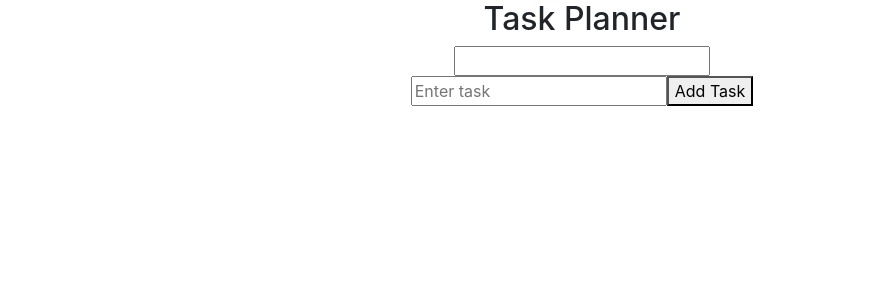
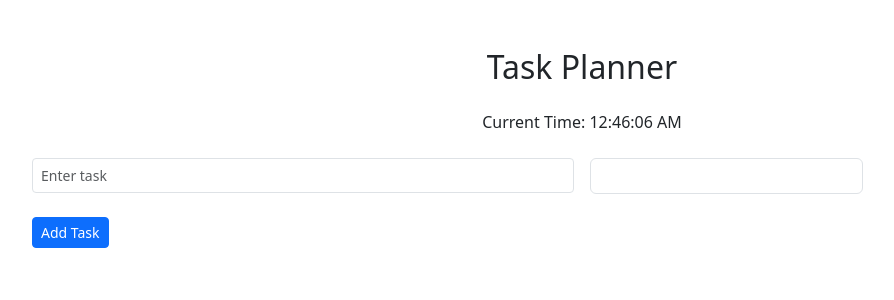
Before and after one commit to cyborgmachine/task-planner-app, a React (Create React App) app: page / in a window 1280 px wide. Shown: the top 300 px of the page, without its empty margins (58-952 px from the left). Built offline with nearby package versions, Linux system fonts and the light colour scheme.

Commit message:
Added styles for objects and buttons

```diff
--- a/package.json
+++ b/package.json
@@ -6,10 +6,12 @@
     "@testing-library/jest-dom": "^5.16.5",
     "@testing-library/react": "^13.4.0",
     "@testing-library/user-event": "^13.5.0",
+    "bootstrap": "^5.3.0",
     "react": "^18.2.0",
     "react-datepicker": "^4.14.1",
     "react-dom": "^18.2.0",
     "react-scripts": "5.0.1",
+    "sass": "^1.63.6",
     "web-vitals": "^2.1.4"
   },
   "scripts": {
--- a/src/App.js
+++ b/src/App.js
@@ -6,7 +6,6 @@ function App() {
   return (
     <div className="App">
 <TaskPlanner/>
-
     </div>
   );
 }
--- a/src/components/TaskPlanner.jsx
+++ b/src/components/TaskPlanner.jsx
@@ -1,12 +1,22 @@
-import React, { useState } from 'react';
+import React, { useState, useEffect } from 'react';
 import DatePicker from 'react-datepicker';
 import 'react-datepicker/dist/react-datepicker.css';
+import 'bootstrap/dist/css/bootstrap.min.css';
+import './TaskPlanner.scss';
 
 const TaskPlanner = () => {
   const [selectedDate, setSelectedDate] = useState(null);
   const [tasksByDate, setTasksByDate] = useState({});
   const [taskText, setTaskText] = useState('');
   const [editingTaskId, setEditingTaskId] = useState(null);
+  const [currentTime, setCurrentTime] = useState(new Date());
+
+  useEffect(() => {
+    const timer = setInterval(() => setCurrentTime(new Date()), 1000);
+    return () => {
+      clearInterval(timer);
+    };
+  }, []);
 
   const handleDateChange = (date) => {
     setSelectedDate(date);
@@ -62,25 +72,35 @@ const TaskPlanner = () => {
   };
 
   return (
-    <div>
-      <h2>Task Planner</h2>
-      <DatePicker selected={selectedDate} onChange={handleDateChange} />
-      <div>
-        <input
+    <div className='container mt-5'>
+      <h2 className='mb-4'>Task Planner</h2>
+      <div>Current Time: {currentTime.toLocaleTimeString()}</div>
+
+      <div className='d-flex justify-content-center mt-3 mb-4'>
+
+      <div className="input-group input-group-sm custom-input-group">
+        <input className="form-control m-2 custom-input" aria-label="Sizing example input" aria-describedby="inputGroup-sizing-sm"
           type="text"
           value={taskText}
           onChange={(e) => setTaskText(e.target.value)}
           placeholder="Enter task"
-        />
-        {!editingTaskId ? (
-          <button onClick={handleAddTask}>Add Task</button>
+        /> </div>
+         <div className="input-group input-group-sm custom-input-group" style={{ zIndex: 100 }}>
+      <DatePicker className="form-control m-2 custom-input" aria-label="Sizing example input" aria-describedby="inputGroup-sizing-sm"
+        selected={selectedDate}
+        onChange={handleDateChange}
+        dateFormat="EEE MMM dd yyyy"/> </div>
+         </div>
+         <div className='d-flex justify-content-start'>
+      {!editingTaskId ? (
+          <button className='btn btn-primary btn-sm m-2' onClick={handleAddTask}>Add Task</button>
         ) : (
-          <button onClick={handleUpdateTask}>Update Task</button>
+          <button className='btn btn-primary btn-sm m-2' onClick={handleUpdateTask}>Update Task</button>
         )}
-      </div>
+        </div>
       {selectedDate && (
         <div>
-          <h3>Tasks for {selectedDate.toISOString().split('T')[0]}</h3>
+          <h3>Tasks for {selectedDate.toDateString()}</h3>
           {tasksByDate[selectedDate.toISOString().split('T')[0]]?.map((task) => (
             <div key={task.id}>
               {editingTaskId === task.id ? (
@@ -90,19 +110,21 @@ const TaskPlanner = () => {
                   onChange={(e) => setTaskText(e.target.value)}
                 />
               ) : (
-                <span style={{ textDecoration: task.done ? 'line-through' : 'none' }}>{task.task}</span>
+                <span style={{ textDecoration: task.done ? 'line-through' : 'none' }}>
+                  {task.task}
+                </span>
               )}
               {!editingTaskId && (
-                <button onClick={() => handleToggleTask(task.date, task.id)}>
+                <button className='btn btn-success btn-sm m-2' onClick={() => handleToggleTask(task.date, task.id)}>
                   {task.done ? 'Undone' : 'Done'}
                 </button>
               )}
               {editingTaskId === task.id ? (
-                <button onClick={handleUpdateTask}>Save</button>
+                <button className='btn btn-primary btn-sm m-2' onClick={handleUpdateTask}>Save</button>
               ) : (
-                <button onClick={() => handleEditTask(task.id)}>Edit</button>
+                <button className='btn btn-warning btn-sm m-2' onClick={() => handleEditTask(task.id)}>Edit</button>
               )}
-              <button onClick={() => handleDeleteTask(task.date, task.id)}>Remove</button>
+              <button className='btn btn-danger btn-sm m-2' onClick={() => handleDeleteTask(task.date, task.id)}>Delete</button>
             </div>
           ))}
         </div>
--- /dev/null
+++ b/src/components/TaskPlanner.scss
@@ -0,0 +1,6 @@
+.custom-input {
+    height: 100%;
+&-group {
+    height: 35px;
+  }
+}
```
Also changed, not shown: 1 other file (tests, documents, lock files or other folders).
